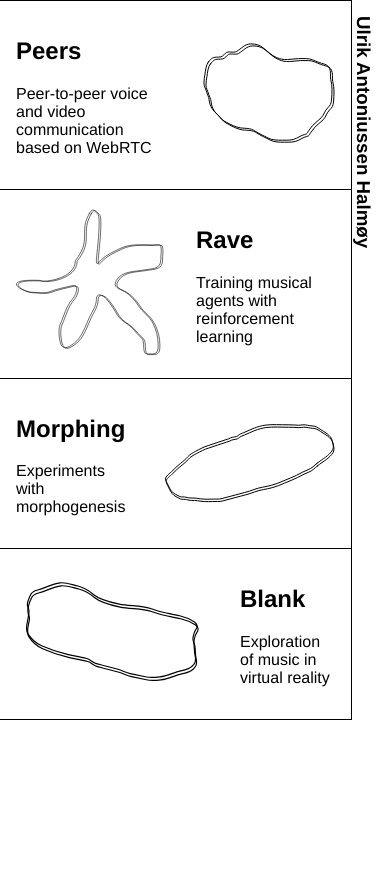
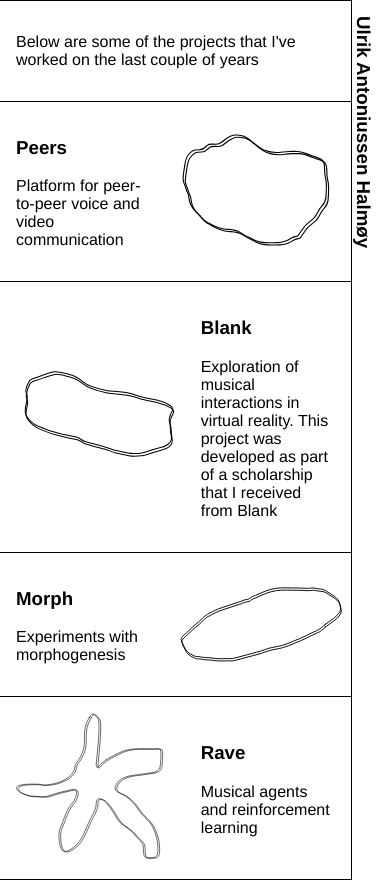
Before and after one commit to ulrikah/ulrikah.github.io, a Svelte app: page / in a window 390 px wide. Before the commit the page ends 844 px from the top, so only its background shows below. Built offline with nearby package versions, Linux system fonts and the light colour scheme.

Commit message:
Adjust sizes for better responsivess

```diff
--- a/src/Beskrivelse.svelte
+++ b/src/Beskrivelse.svelte
@@ -4,7 +4,7 @@
 </script>
 
 <style>
-    h2,
+    h3,
     p {
         max-width: 30ch;
         padding: 0 1rem;
@@ -15,7 +15,7 @@
 </style>
 
 <div>
-    <h2>{tittel}</h2>
+    <h3>{tittel}</h3>
 
     {#if beskrivelse}
         <p>{beskrivelse}</p>
--- a/src/Blank.svelte
+++ b/src/Blank.svelte
@@ -45,8 +45,8 @@
 </style>
 
 <svg
-    width="192"
-    height="115"
+    width="90%"
+    height="90%"
     viewBox="0 0 192 115"
     fill="none"
     xmlns="http://www.w3.org/2000/svg">
--- a/src/Peers.svelte
+++ b/src/Peers.svelte
@@ -45,8 +45,8 @@
 </style>
 
 <svg
-    width="132"
-    height="100"
+    width="80%"
+    height="80%"
     viewBox="0 0 132 100"
     fill="none"
     xmlns="http://www.w3.org/2000/svg">
--- a/src/Portal.svelte
+++ b/src/Portal.svelte
@@ -45,8 +45,8 @@
 </style>
 
 <svg
-    width="184"
-    height="107"
+    width="90%"
+    height="90%"
     viewBox="0 0 184 107"
     fill="none"
     xmlns="http://www.w3.org/2000/svg">
--- a/src/Prosjekter.svelte
+++ b/src/Prosjekter.svelte
@@ -16,17 +16,48 @@
         border-right: 1px solid black;
         width: 90%;
     }
+
+    p {
+        margin: 0 auto;
+        padding: 1rem;
+    }
 </style>
 
 <main>
     <Row>
+        <p>
+            Below are some of the projects that I've worked on the last couple
+            of years
+        </p>
+    </Row>
+    <Row>
         <Link href="https://github.com/ulrikah/peers">
             <Beskrivelse
                 tittel={'Peers'}
-                beskrivelse={'Peer-to-peer voice and video communication based on WebRTC'} />
+                beskrivelse={'Platform for peer-to-peer voice and video communication'} />
         </Link>
         <Link href="https://github.com/ulrikah/peers">
             <Peers />
+        </Link>
+    </Row>
+    <Row>
+        <Link href="https://github.com/ulrikah/blank">
+            <Blank />
+        </Link>
+        <Link href="https://github.com/ulrikah/blank">
+            <Beskrivelse
+                tittel={'Blank'}
+                beskrivelse={'Exploration of musical interactions in virtual reality. This project was developed as part of a scholarship that I received from Blank'} />
+        </Link>
+    </Row>
+    <Row>
+        <Link href="https://github.com/ulrikah/morph">
+            <Beskrivelse
+                tittel={'Morph'}
+                beskrivelse={'Experiments with morphogenesis'} />
+        </Link>
+        <Link href="https://github.com/ulrikah/morph">
+            <Portal />
         </Link>
     </Row>
     <Row>
@@ -36,27 +67,7 @@
         <Link href="https://github.com/ulrikah/rave">
             <Beskrivelse
                 tittel={'Rave'}
-                beskrivelse={'Training musical agents with reinforcement learning'} />
-        </Link>
-    </Row>
-    <Row>
-        <Link href="https://github.com/ulrikah/morph">
-            <Beskrivelse
-                tittel={'Morphing'}
-                beskrivelse={'Experiments with morphogenesis'} />
-        </Link>
-        <Link href="https://github.com/ulrikah/morph">
-            <Portal />
-        </Link>
-    </Row>
-    <Row>
-        <Link href="https://github.com/ulrikah/blank">
-            <Blank />
-        </Link>
-        <Link href="https://github.com/ulrikah/blank">
-            <Beskrivelse
-                tittel={'Blank'}
-                beskrivelse={'Exploration of music in virtual reality'} />
+                beskrivelse={'Musical agents and reinforcement learning'} />
         </Link>
     </Row>
 </main>
--- a/src/Star.svelte
+++ b/src/Star.svelte
@@ -45,8 +45,8 @@
 </style>
 
 <svg
-    width="148"
-    height="146"
+    width="80%"
+    height="80%"
     viewBox="0 0 148 146"
     fill="none"
     xmlns="http://www.w3.org/2000/svg">
```
